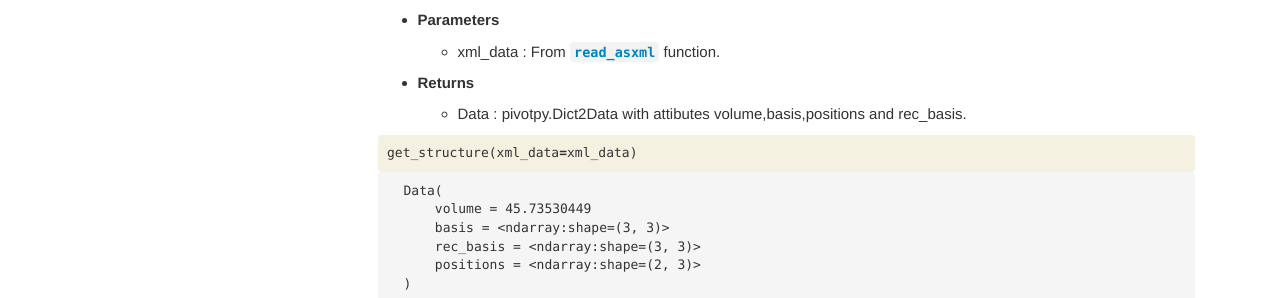
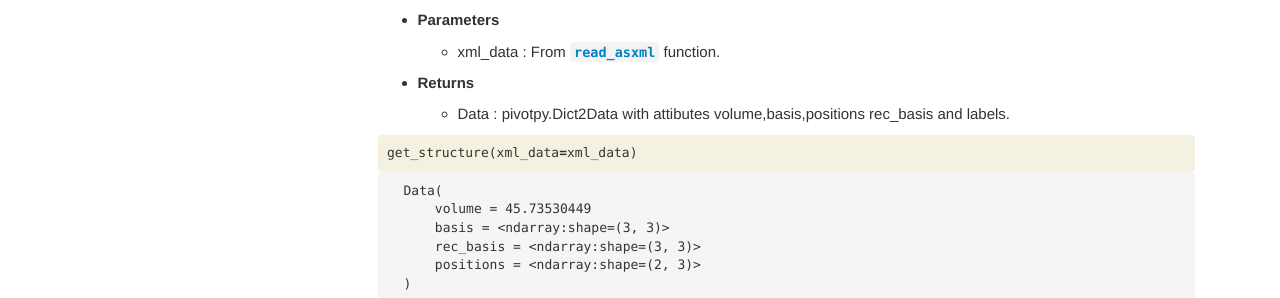
Before and after one commit to asaboor-gh/pivotpy, a Jekyll site: the page built from docs/XmlElementTree.html, in a window 1280 px wide and 900 px high, scrolled down 6414 px. Shown: the part 155-453 px from the top of the window. Built offline with Jekyll 4.4.1, drawn with Linux system fonts in a browser that asks for light colours; nearby versions of some CDN libraries; comment, search, counter and statistics services are not loaded.

Commit message:
poscar.labels

```diff
--- a/docs/XmlElementTree.html
+++ b/docs/XmlElementTree.html
@@ -862,7 +862,7 @@ Pickle:  b&#39;\x80\x03}q\x00(X\x01\x00\x00\x00Aq\x01K\x01X\x01\x00\x00\x00Bq\x0
 </ul>
 </li>
 <li><strong>Returns</strong><ul>
-<li>Data     : pivotpy.Dict2Data with attibutes volume,basis,positions and rec_basis.</li>
+<li>Data     : pivotpy.Dict2Data with attibutes volume,basis,positions rec_basis and labels.</li>
 </ul>
 </li>
 </ul>
@@ -940,7 +940,7 @@ Pickle:  b&#39;\x80\x03}q\x00(X\x01\x00\x00\x00Aq\x01K\x01X\x01\x00\x00\x00Bq\x0
 
 
 <div class="output_markdown rendered_html output_subarea ">
-<h4 id="export_vasprun" class="doc_header"><code>export_vasprun</code><a href="https://github.com/massgh/pivotpy/tree/master/pivotpy/vr_parser.py#L521" class="source_link" style="float:right">[source]</a></h4><blockquote><p><code>export_vasprun</code>(<strong><code>path</code></strong>=<em><code>None</code></em>, <strong><code>skipk</code></strong>=<em><code>None</code></em>, <strong><code>elim</code></strong>=<em><code>[]</code></em>, <strong><code>joinPathAt</code></strong>=<em><code>[]</code></em>, <strong><code>shift_kpath</code></strong>=<em><code>0</code></em>)</p>
+<h4 id="export_vasprun" class="doc_header"><code>export_vasprun</code><a href="https://github.com/massgh/pivotpy/tree/master/pivotpy/vr_parser.py#L528" class="source_link" style="float:right">[source]</a></h4><blockquote><p><code>export_vasprun</code>(<strong><code>path</code></strong>=<em><code>None</code></em>, <strong><code>skipk</code></strong>=<em><code>None</code></em>, <strong><code>elim</code></strong>=<em><code>[]</code></em>, <strong><code>joinPathAt</code></strong>=<em><code>[]</code></em>, <strong><code>shift_kpath</code></strong>=<em><code>0</code></em>)</p>
 </blockquote>
 <ul>
 <li>Returns a full dictionary of all objects from <code>vasprun.xml</code> file. It first try to load the data exported by powershell's <code>Export-VR(Vasprun)</code>, which is very fast for large files. It is recommended to export large files in powershell first.</li>
@@ -1113,7 +1113,7 @@ Pickle:  b&#39;\x80\x03}q\x00(X\x01\x00\x00\x00Aq\x01K\x01X\x01\x00\x00\x00Bq\x0
 
 
 <div class="output_markdown rendered_html output_subarea ">
-<h4 id="load_export" class="doc_header"><code>load_export</code><a href="https://github.com/massgh/pivotpy/tree/master/pivotpy/vr_parser.py#L603" class="source_link" style="float:right">[source]</a></h4><blockquote><p><code>load_export</code>(<strong><code>path</code></strong>=<em><code>'./vasprun.xml'</code></em>, <strong><code>joinPathAt</code></strong>=<em><code>[]</code></em>, <strong><code>shift_kpath</code></strong>=<em><code>0</code></em>, <strong><code>path_to_ps</code></strong>=<em><code>'pwsh'</code></em>, <strong><code>skipk</code></strong>=<em><code>None</code></em>, <strong><code>max_filled</code></strong>=<em><code>10</code></em>, <strong><code>max_empty</code></strong>=<em><code>10</code></em>, <strong><code>keep_files</code></strong>=<em><code>True</code></em>)</p>
+<h4 id="load_export" class="doc_header"><code>load_export</code><a href="https://github.com/massgh/pivotpy/tree/master/pivotpy/vr_parser.py#L610" class="source_link" style="float:right">[source]</a></h4><blockquote><p><code>load_export</code>(<strong><code>path</code></strong>=<em><code>'./vasprun.xml'</code></em>, <strong><code>joinPathAt</code></strong>=<em><code>[]</code></em>, <strong><code>shift_kpath</code></strong>=<em><code>0</code></em>, <strong><code>path_to_ps</code></strong>=<em><code>'pwsh'</code></em>, <strong><code>skipk</code></strong>=<em><code>None</code></em>, <strong><code>max_filled</code></strong>=<em><code>10</code></em>, <strong><code>max_empty</code></strong>=<em><code>10</code></em>, <strong><code>keep_files</code></strong>=<em><code>True</code></em>)</p>
 </blockquote>
 <ul>
 <li>Returns a full dictionary of all objects from <code>vasprun.xml</code> file exported using powershell.</li>
@@ -1181,7 +1181,7 @@ Pickle:  b&#39;\x80\x03}q\x00(X\x01\x00\x00\x00Aq\x01K\x01X\x01\x00\x00\x00Bq\x0
 
 
 <div class="output_markdown rendered_html output_subarea ">
-<h4 id="dump_dict" class="doc_header"><code>dump_dict</code><a href="https://github.com/massgh/pivotpy/tree/master/pivotpy/vr_parser.py#L747" class="source_link" style="float:right">[source]</a></h4><blockquote><p><code>dump_dict</code>(<strong><code>dict_data</code></strong>=<em><code>None</code></em>, <strong><code>dump_to</code></strong>=<em><code>'pickle'</code></em>, <strong><code>outfile</code></strong>=<em><code>None</code></em>, <strong><code>indent</code></strong>=<em><code>1</code></em>)</p>
+<h4 id="dump_dict" class="doc_header"><code>dump_dict</code><a href="https://github.com/massgh/pivotpy/tree/master/pivotpy/vr_parser.py#L762" class="source_link" style="float:right">[source]</a></h4><blockquote><p><code>dump_dict</code>(<strong><code>dict_data</code></strong>=<em><code>None</code></em>, <strong><code>dump_to</code></strong>=<em><code>'pickle'</code></em>, <strong><code>outfile</code></strong>=<em><code>None</code></em>, <strong><code>indent</code></strong>=<em><code>1</code></em>)</p>
 </blockquote>
 <ul>
 <li>Dump an <a href="/pivotpy/XmlElementTree.html#export_vasprun"><code>export_vasprun</code></a> or <a href="/pivotpy/XmlElementTree.html#load_export"><code>load_export</code></a>'s <code>Data</code> object or any dictionary to json or pickle string/file. It convert <a href="/pivotpy/XmlElementTree.html#Dict2Data"><code>Dict2Data</code></a> to dictionary before serializing to json/pickle, so json/pickle.loads() of converted Data would be a simple dictionary, pass that to <a href="/pivotpy/XmlElementTree.html#Dict2Data"><code>Dict2Data</code></a> to again make accessible via dot notation.</li>
@@ -1222,7 +1222,7 @@ Pickle:  b&#39;\x80\x03}q\x00(X\x01\x00\x00\x00Aq\x01K\x01X\x01\x00\x00\x00Bq\x0
 
 
 <div class="output_markdown rendered_html output_subarea ">
-<h4 id="load_from_dump" class="doc_header"><code>load_from_dump</code><a href="https://github.com/massgh/pivotpy/tree/master/pivotpy/vr_parser.py#L777" class="source_link" style="float:right">[source]</a></h4><blockquote><p><code>load_from_dump</code>(<strong><code>file_or_str</code></strong>, <strong><code>keep_as_dict</code></strong>=<em><code>False</code></em>)</p>
+<h4 id="load_from_dump" class="doc_header"><code>load_from_dump</code><a href="https://github.com/massgh/pivotpy/tree/master/pivotpy/vr_parser.py#L792" class="source_link" style="float:right">[source]</a></h4><blockquote><p><code>load_from_dump</code>(<strong><code>file_or_str</code></strong>, <strong><code>keep_as_dict</code></strong>=<em><code>False</code></em>)</p>
 </blockquote>
 <ul>
 <li>Loads a json/pickle dumped file or string by auto detecting it.</li>
@@ -1329,7 +1329,7 @@ Pickle:  b&#39;\x80\x03}q\x00(X\x01\x00\x00\x00Aq\x01K\x01X\x01\x00\x00\x00Bq\x0
 
 
 <div class="output_markdown rendered_html output_subarea ">
-<h4 id="islice2array" class="doc_header"><code>islice2array</code><a href="https://github.com/massgh/pivotpy/tree/master/pivotpy/vr_parser.py#L807" class="source_link" style="float:right">[source]</a></h4><blockquote><p><code>islice2array</code>(<strong><code>path_or_islice</code></strong>, <strong><code>dtype</code></strong>=<em><code>float</code></em>, <strong><code>delimiter</code></strong>=<em><code>'\\s+'</code></em>, <strong><code>include</code></strong>=<em><code>None</code></em>, <strong><code>exclude</code></strong>=<em><code>'#'</code></em>, <strong><code>raw</code></strong>=<em><code>False</code></em>, <strong><code>fix_format</code></strong>=<em><code>True</code></em>, <strong><code>start</code></strong>=<em><code>0</code></em>, <strong><code>nlines</code></strong>=<em><code>None</code></em>, <strong><code>count</code></strong>=<em><code>-1</code></em>, <strong><code>cols</code></strong>=<em><code>None</code></em>, <strong><code>new_shape</code></strong>=<em><code>None</code></em>)</p>
+<h4 id="islice2array" class="doc_header"><code>islice2array</code><a href="https://github.com/massgh/pivotpy/tree/master/pivotpy/vr_parser.py#L822" class="source_link" style="float:right">[source]</a></h4><blockquote><p><code>islice2array</code>(<strong><code>path_or_islice</code></strong>, <strong><code>dtype</code></strong>=<em><code>float</code></em>, <strong><code>delimiter</code></strong>=<em><code>'\\s+'</code></em>, <strong><code>include</code></strong>=<em><code>None</code></em>, <strong><code>exclude</code></strong>=<em><code>'#'</code></em>, <strong><code>raw</code></strong>=<em><code>False</code></em>, <strong><code>fix_format</code></strong>=<em><code>True</code></em>, <strong><code>start</code></strong>=<em><code>0</code></em>, <strong><code>nlines</code></strong>=<em><code>None</code></em>, <strong><code>count</code></strong>=<em><code>-1</code></em>, <strong><code>cols</code></strong>=<em><code>None</code></em>, <strong><code>new_shape</code></strong>=<em><code>None</code></em>)</p>
 </blockquote>
 <ul>
 <li>Reads a sliced array from txt,csv type files and return to array. Also manages if columns lengths are not equal and return 1D array. It is faster than loading  whole file into memory. This single function could be used to parse EIGENVAL, PROCAR, DOCAR and similar files with just a combination of <code>exclude, include,start,stop,step</code> arguments.</li>
@@ -1388,7 +1388,7 @@ Note: Slicing a dimension to 100% of its data is faster than let say 80% for inn
 
 
 <div class="output_markdown rendered_html output_subarea ">
-<h4 id="slice_data" class="doc_header"><code>slice_data</code><a href="https://github.com/massgh/pivotpy/tree/master/pivotpy/vr_parser.py#L893" class="source_link" style="float:right">[source]</a></h4><blockquote><p><code>slice_data</code>(<strong><code>dim_inds</code></strong>, <strong><code>old_shape</code></strong>)</p>
+<h4 id="slice_data" class="doc_header"><code>slice_data</code><a href="https://github.com/massgh/pivotpy/tree/master/pivotpy/vr_parser.py#L908" class="source_link" style="float:right">[source]</a></h4><blockquote><p><code>slice_data</code>(<strong><code>dim_inds</code></strong>, <strong><code>old_shape</code></strong>)</p>
 </blockquote>
 <ul>
 <li>Returns a dictionary that can be unpacked in arguments of isclice2array function. This function works only for regular txt/csv/tsv data files which have rectangular data written.</li>
@@ -1486,7 +1486,7 @@ Note: Slicing a dimension to 100% of its data is faster than let say 80% for inn
 
 
 <div class="output_markdown rendered_html output_subarea ">
-<h4 id="split_vasprun" class="doc_header"><code>split_vasprun</code><a href="https://github.com/massgh/pivotpy/tree/master/pivotpy/vr_parser.py#L944" class="source_link" style="float:right">[source]</a></h4><blockquote><p><code>split_vasprun</code>(<strong><code>path</code></strong>=<em><code>None</code></em>)</p>
+<h4 id="split_vasprun" class="doc_header"><code>split_vasprun</code><a href="https://github.com/massgh/pivotpy/tree/master/pivotpy/vr_parser.py#L959" class="source_link" style="float:right">[source]</a></h4><blockquote><p><code>split_vasprun</code>(<strong><code>path</code></strong>=<em><code>None</code></em>)</p>
 </blockquote>
 <ul>
 <li>Splits a given vasprun.xml file into a smaller _vasprun.xml file plus _set[1,2,3,4].txt files which contain projected data for each spin set.</li>
```
Also changed, not shown: pivotpy/vr_parser.py (+17 -2 lines), 1 other file.
